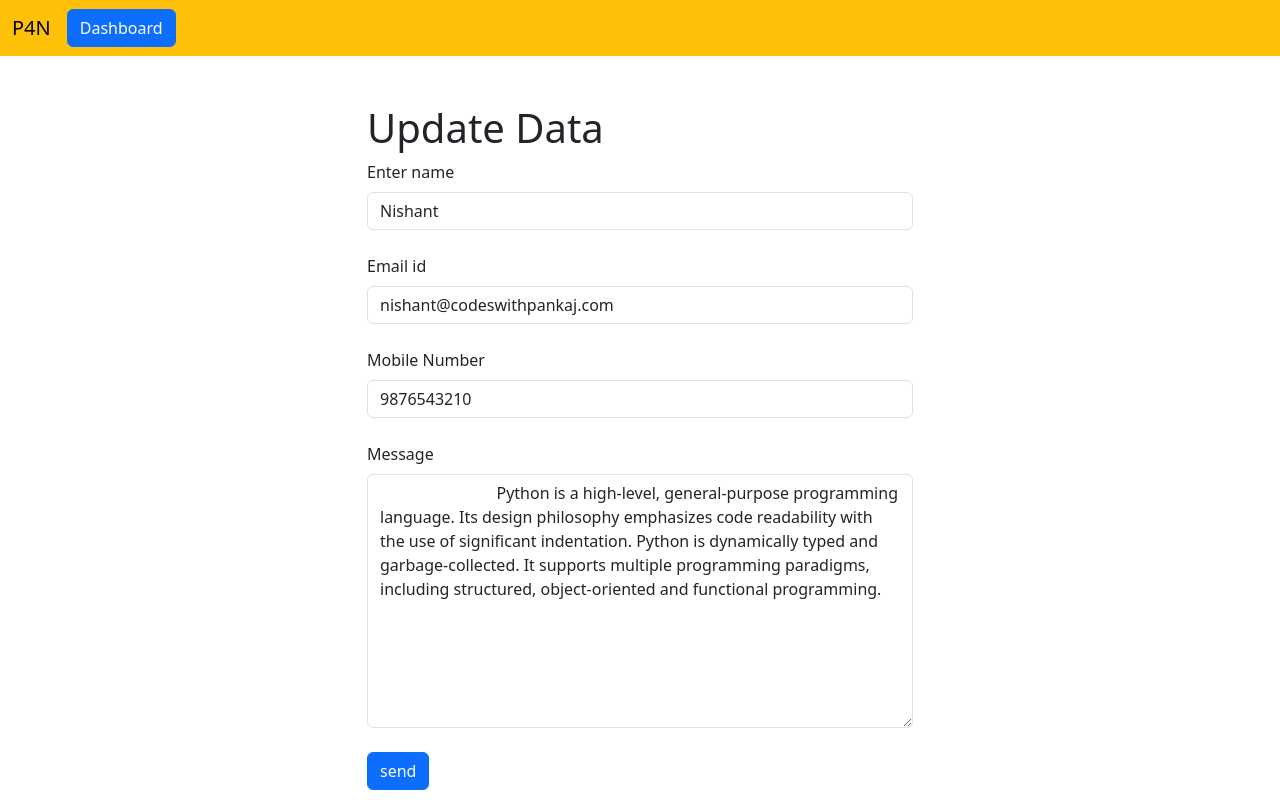
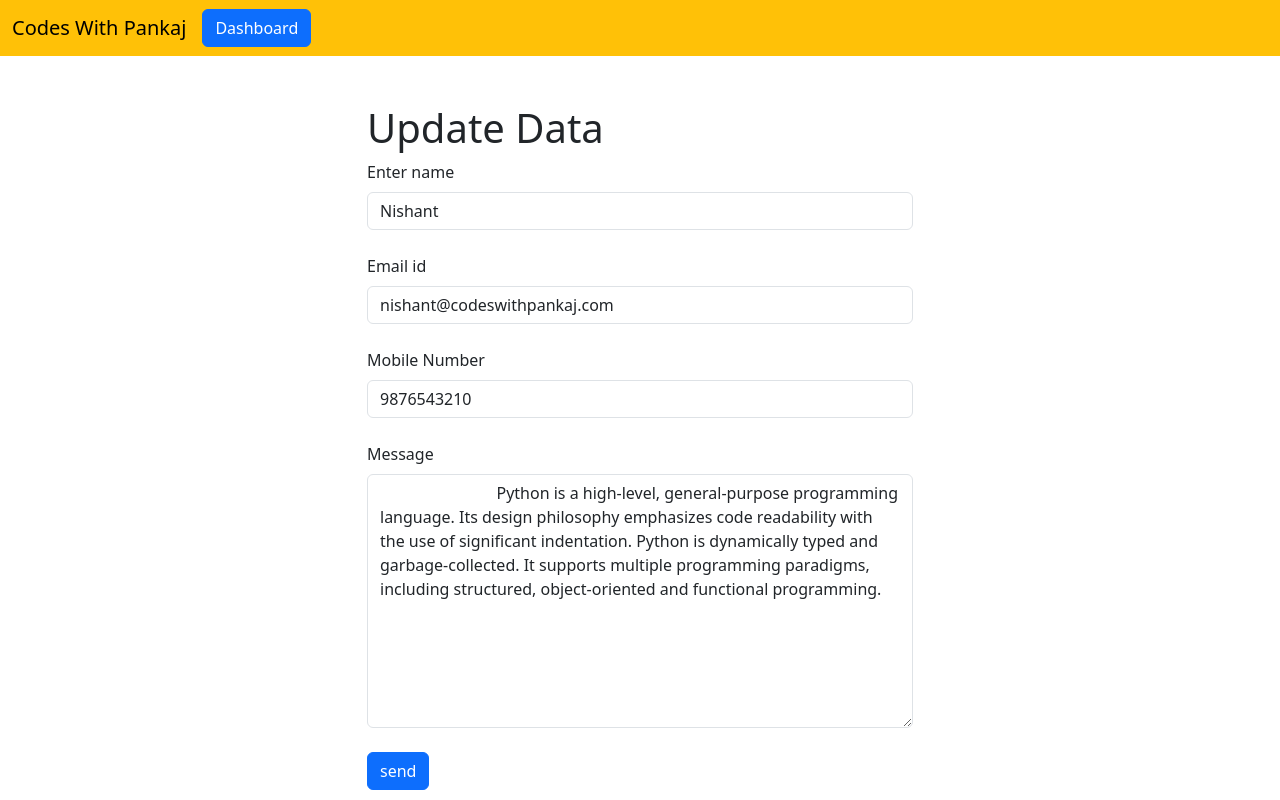
Before and after one commit to Pankaj-Str/Django-CRUD-Application, a Django app: page /edit/7 in a window 1280 px wide. Run offline with Django 4.2, Linux system fonts and the light colour scheme; data comes from the database, SQL or seed files in the repository; both versions use the stored data as it was after the commit.

Commit message:
update project

```diff
--- a/contact/contact_app/templates/dashboard.html
+++ b/contact/contact_app/templates/dashboard.html
@@ -6,13 +6,13 @@
     <link href="https://cdn.jsdelivr.net/npm/bootstrap@5.3.3/dist/css/bootstrap.min.css" rel="stylesheet" integrity="sha384-QWTKZyjpPEjISv5WaRU9OFeRpok6YctnYmDr5pNlyT2bRjXh0JMhjY6hW+ALEwIH" crossorigin="anonymous">
     <script src="https://cdn.jsdelivr.net/npm/bootstrap@5.3.3/dist/js/bootstrap.bundle.min.js" integrity="sha384-YvpcrYf0tY3lHB60NNkmXc5s9fDVZLESaAA55NDzOxhy9GkcIdslK1eN7N6jIeHz" crossorigin="anonymous"></script>
     <link rel="stylesheet" href="https://cdn.jsdelivr.net/npm/bootstrap-icons@1.11.3/font/bootstrap-icons.min.css">
-    <title>Document</title>
+    <title>Codes With Pankaj</title>
 </head>
 <body>
 
     <nav class="navbar navbar-expand-lg bg-warning">
         <div class="container-fluid">
-          <a class="navbar-brand" href="#">P4N</a>
+          <a class="navbar-brand" href="https://www.codeswithpankaj.com/">Codes With Pankaj</a>
           <button class="navbar-toggler" type="button" data-bs-toggle="collapse" data-bs-target="#navbarNav" aria-controls="navbarNav" aria-expanded="false" aria-label="Toggle navigation">
             <span class="navbar-toggler-icon"></span>
           </button>
--- a/contact/contact_app/templates/edit.html
+++ b/contact/contact_app/templates/edit.html
@@ -3,20 +3,20 @@
 <head>
     <meta charset="UTF-8">
     <meta name="viewport" content="width=device-width, initial-scale=1.0">
-    <title>Document</title>
-    <head>
+    <title>Codes With Pankaj</title>
+
         <meta charset="UTF-8">
         <meta name="viewport" content="width=device-width, initial-scale=1.0">
         <link href="https://cdn.jsdelivr.net/npm/bootstrap@5.3.3/dist/css/bootstrap.min.css" rel="stylesheet" integrity="sha384-QWTKZyjpPEjISv5WaRU9OFeRpok6YctnYmDr5pNlyT2bRjXh0JMhjY6hW+ALEwIH" crossorigin="anonymous">
         <script src="https://cdn.jsdelivr.net/npm/bootstrap@5.3.3/dist/js/bootstrap.bundle.min.js" integrity="sha384-YvpcrYf0tY3lHB60NNkmXc5s9fDVZLESaAA55NDzOxhy9GkcIdslK1eN7N6jIeHz" crossorigin="anonymous"></script>
         <link rel="stylesheet" href="https://cdn.jsdelivr.net/npm/bootstrap-icons@1.11.3/font/bootstrap-icons.min.css">
-        <title>Document</title>
+
     </head>
     <body>
 
         <nav class="navbar navbar-expand-lg bg-warning">
             <div class="container-fluid">
-              <a class="navbar-brand" href="#">P4N</a>
+              <a class="navbar-brand" href="https://www.codeswithpankaj.com/">Codes With Pankaj</a>
               <button class="navbar-toggler" type="button" data-bs-toggle="collapse" data-bs-target="#navbarNav" aria-controls="navbarNav" aria-expanded="false" aria-label="Toggle navigation">
                 <span class="navbar-toggler-icon"></span>
               </button>
--- a/contact/contact_app/templates/index.html
+++ b/contact/contact_app/templates/index.html
@@ -6,13 +6,13 @@
     <link href="https://cdn.jsdelivr.net/npm/bootstrap@5.3.3/dist/css/bootstrap.min.css" rel="stylesheet" integrity="sha384-QWTKZyjpPEjISv5WaRU9OFeRpok6YctnYmDr5pNlyT2bRjXh0JMhjY6hW+ALEwIH" crossorigin="anonymous">
     <script src="https://cdn.jsdelivr.net/npm/bootstrap@5.3.3/dist/js/bootstrap.bundle.min.js" integrity="sha384-YvpcrYf0tY3lHB60NNkmXc5s9fDVZLESaAA55NDzOxhy9GkcIdslK1eN7N6jIeHz" crossorigin="anonymous"></script>
     <link rel="stylesheet" href="https://cdn.jsdelivr.net/npm/bootstrap-icons@1.11.3/font/bootstrap-icons.min.css">
-    <title>Document</title>
+    <title>Codes With Pankaj</title>
 </head>
 <body>
 
     <nav class="navbar navbar-expand-lg bg-warning">
         <div class="container-fluid">
-          <a class="navbar-brand" href="#">P4N</a>
+          <a class="navbar-brand" href="https://www.codeswithpankaj.com/">Codes With Pankaj</a>
           <button class="navbar-toggler" type="button" data-bs-toggle="collapse" data-bs-target="#navbarNav" aria-controls="navbarNav" aria-expanded="false" aria-label="Toggle navigation">
             <span class="navbar-toggler-icon"></span>
           </button>
```
Also changed, not shown: contact/db.sqlite3.
